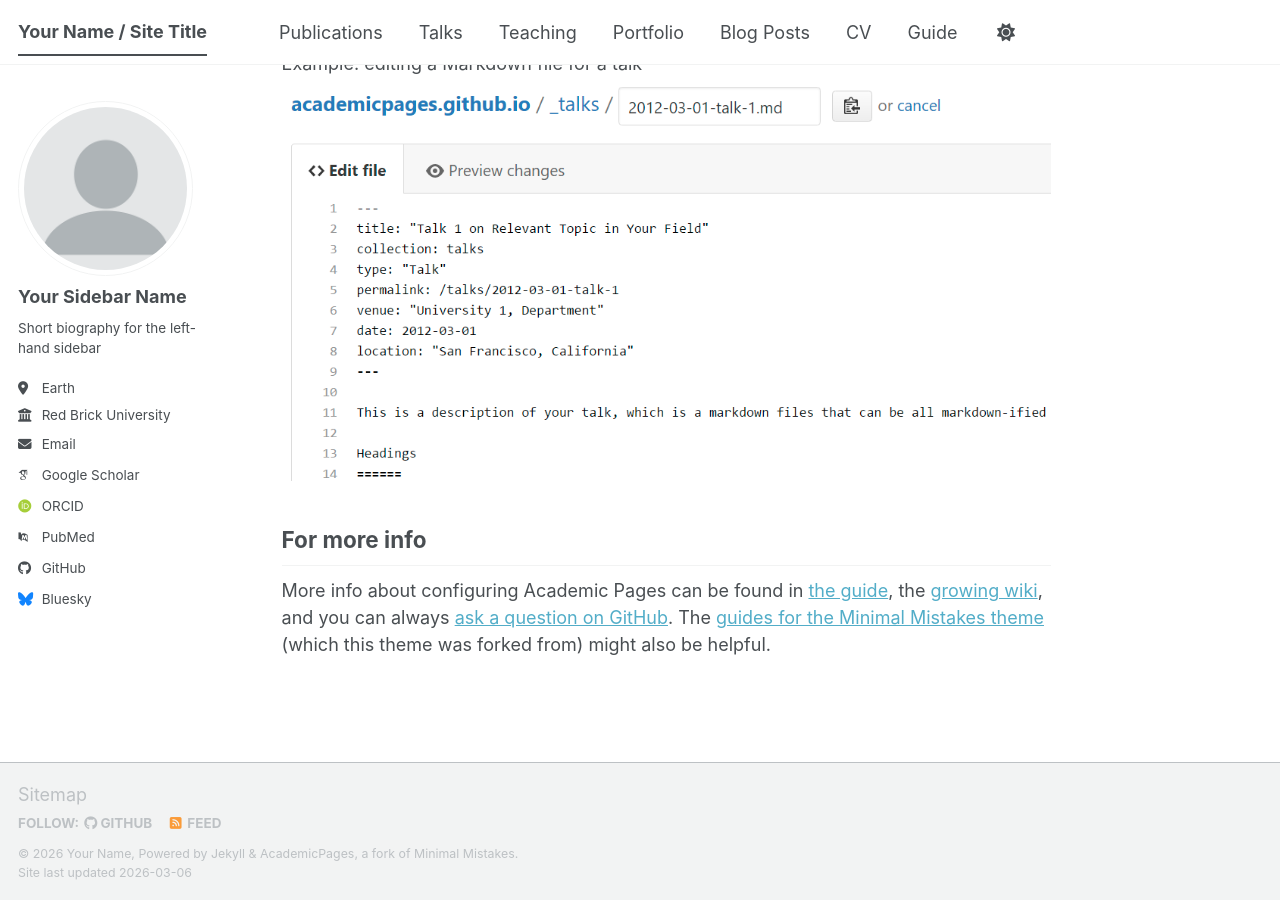
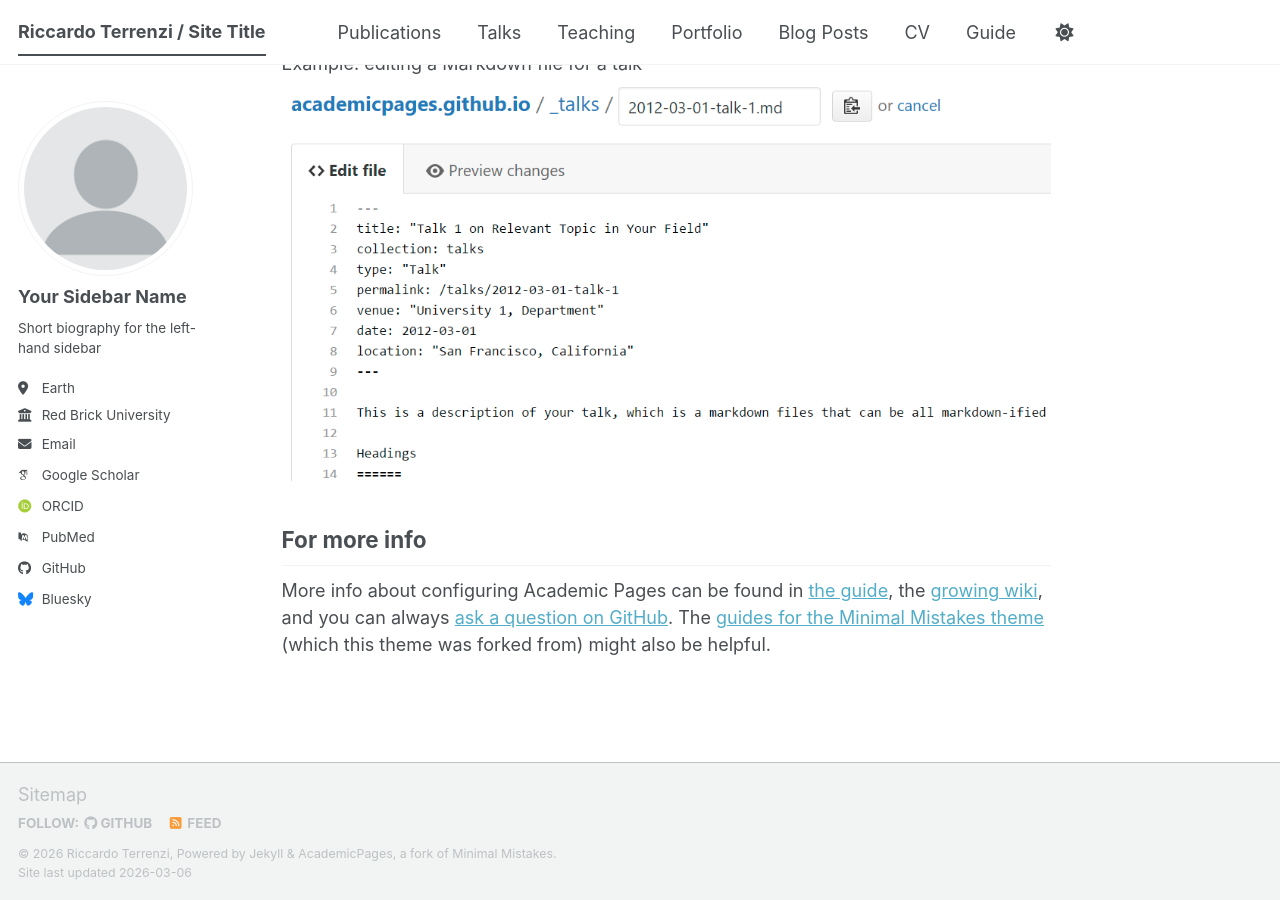
Before and after one commit to Ricter22/ricter22.github.io, a Jekyll site: the page built from _pages/about.md, in a window 1280 px wide and 900 px high, scrolled down 2720 px. Built offline with Jekyll 4.4.1, drawn with Linux system fonts in a browser that asks for light colours; some web fonts are replaced; a script bundle is joined from its source files by our own code; library files that are not in the unit come from our copies.

Commit message:
first commit

```diff
--- a/_config.yml
+++ b/_config.yml
@@ -9,11 +9,11 @@
 # Basic Site Settings
 locale                   : "en-US"
 site_theme               : "default" # The available themes options are "default", "air", "sunrise", "mint", "dirt" and "contrast"
-title                    : "Your Name / Site Title"
+title                    : "Riccardo Terrenzi / Site Title"
 title_separator          : "-"
-name                     : &name "Your Name"
-description              : &description "Your Name's academic portfolio"   # Update this with a general description of your site, this is the default if not overridden by a page
-url                      : https://academicpages.github.io # The base hostname & protocol for your site e.g. "https://[your GitHub username].github.io",
+name                     : &name "Riccardo Terrenzi"
+description              : &description "Riccardo Terrenzi's academic portfolio"   # Update this with a general description of your site, this is the default if not overridden by a page
+url                      : https://ricter22.github.io # The base hostname & protocol for your site e.g. "https://[your GitHub username].github.io",
                                                            # or if you already have some other page hosted on Github then use "https://[your GitHub username].github.io/[Your Repo Name]"
 baseurl                  : "" # the subpath of your site, e.g. "/blog"
 repository               : "academicpages/academicpages.github.io"
```
